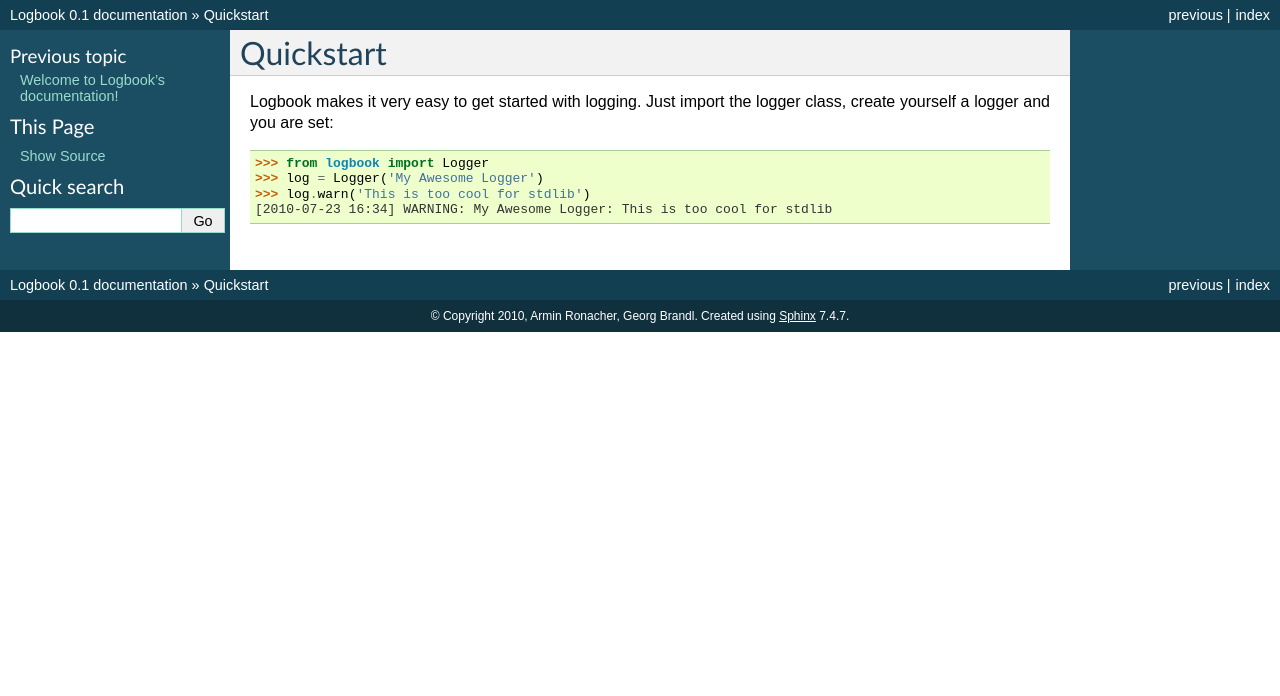
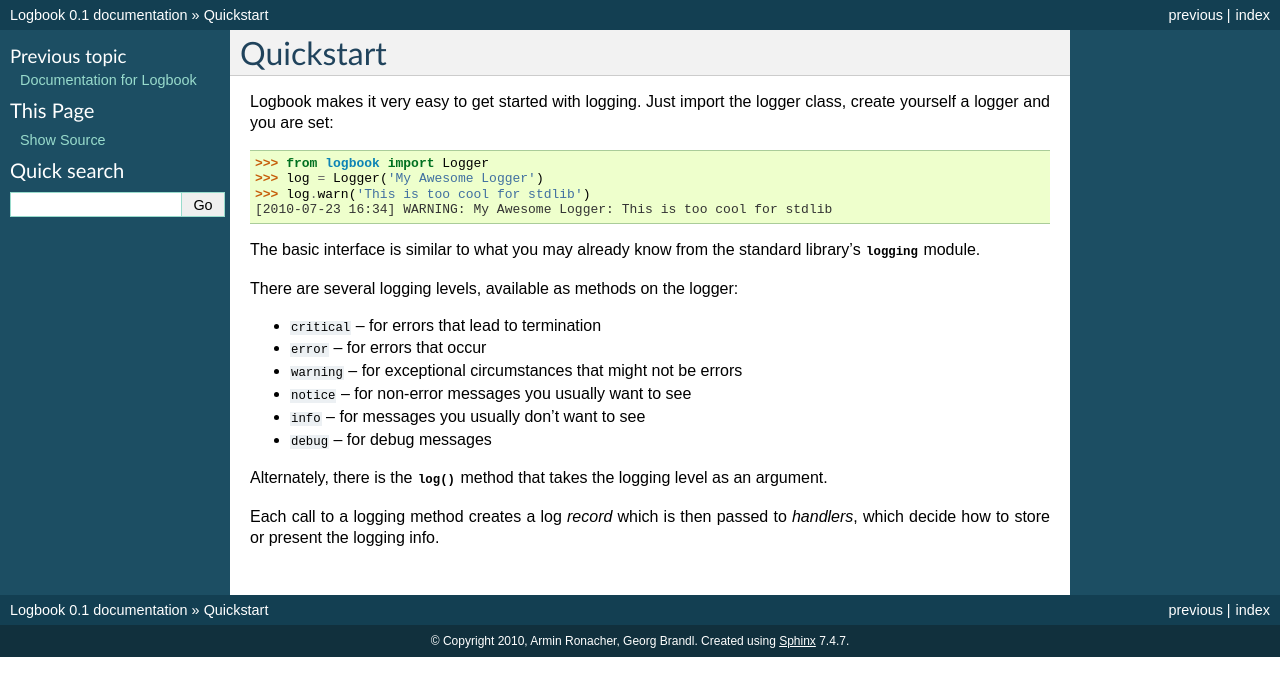
Before and after one commit to getlogbook/logbook, a Sphinx documentation site: the page built from docs/quickstart.rst, in a window 1280 px wide. Shown: the top 696 px of the page. Built offline with Sphinx 7.4.7, drawn with Linux system fonts in a browser that asks for light colours.

```diff
--- a/docs/quickstart.rst
+++ b/docs/quickstart.rst
@@ -8,3 +10,21 @@ logger class, create yourself a logger and you are set:
 >>> log = Logger('My Awesome Logger')
 >>> log.warn('This is too cool for stdlib')
 [2010-07-23 16:34] WARNING: My Awesome Logger: This is too cool for stdlib
+
+The basic interface is similar to what you may already know from the standard
+library's :mod:`logging` module.
+
+There are several logging levels, available as methods on the logger:
+
+* ``critical`` -- for errors that lead to termination
+* ``error`` -- for errors that occur
+* ``warning`` -- for exceptional circumstances that might not be errors
+* ``notice`` -- for non-error messages you usually want to see
+* ``info`` -- for messages you usually don't want to see
+* ``debug`` -- for debug messages
+
+Alternately, there is the :meth:`~Logger.log` method that takes the logging
+level as an argument.
+
+Each call to a logging method creates a log *record* which is then passed to
+*handlers*, which decide how to store or present the logging info.
```
Also changed, not shown: other parts of docs/quickstart.rst (+2 -0 lines), docs/index.rst (+2 -9 lines).
